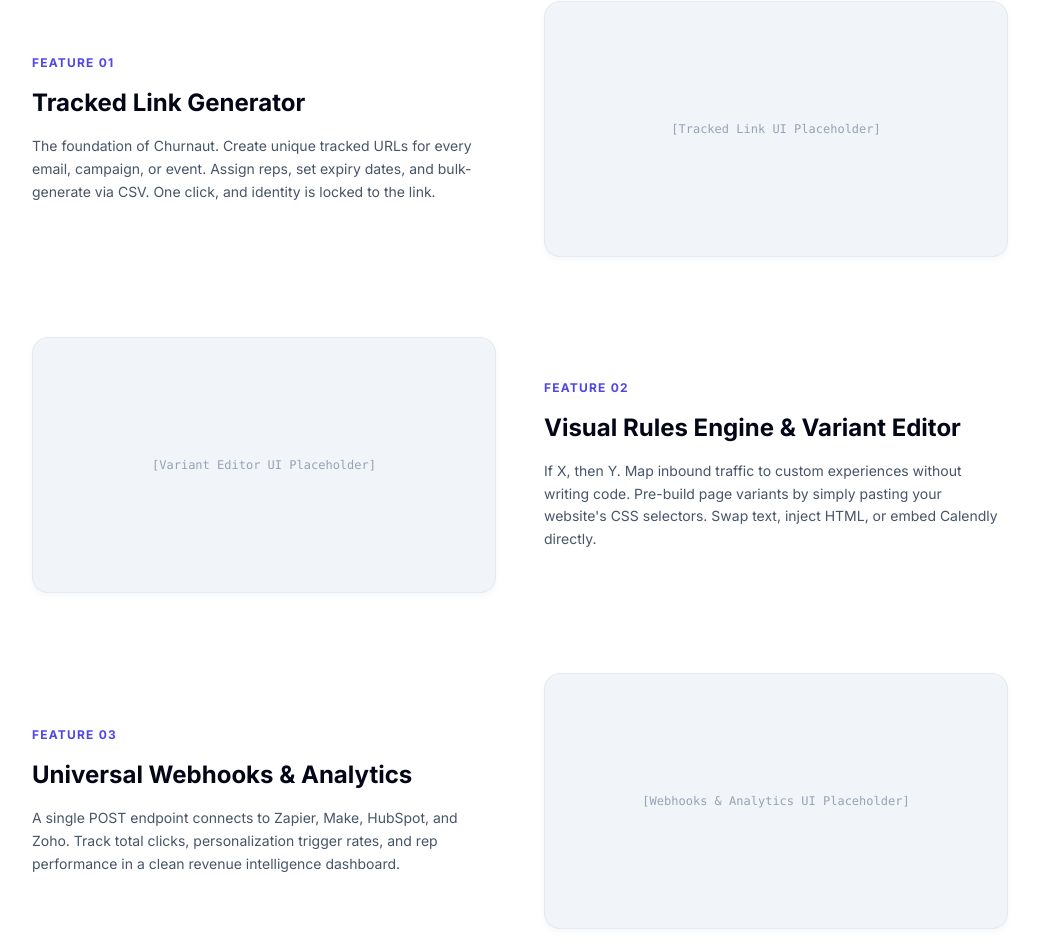
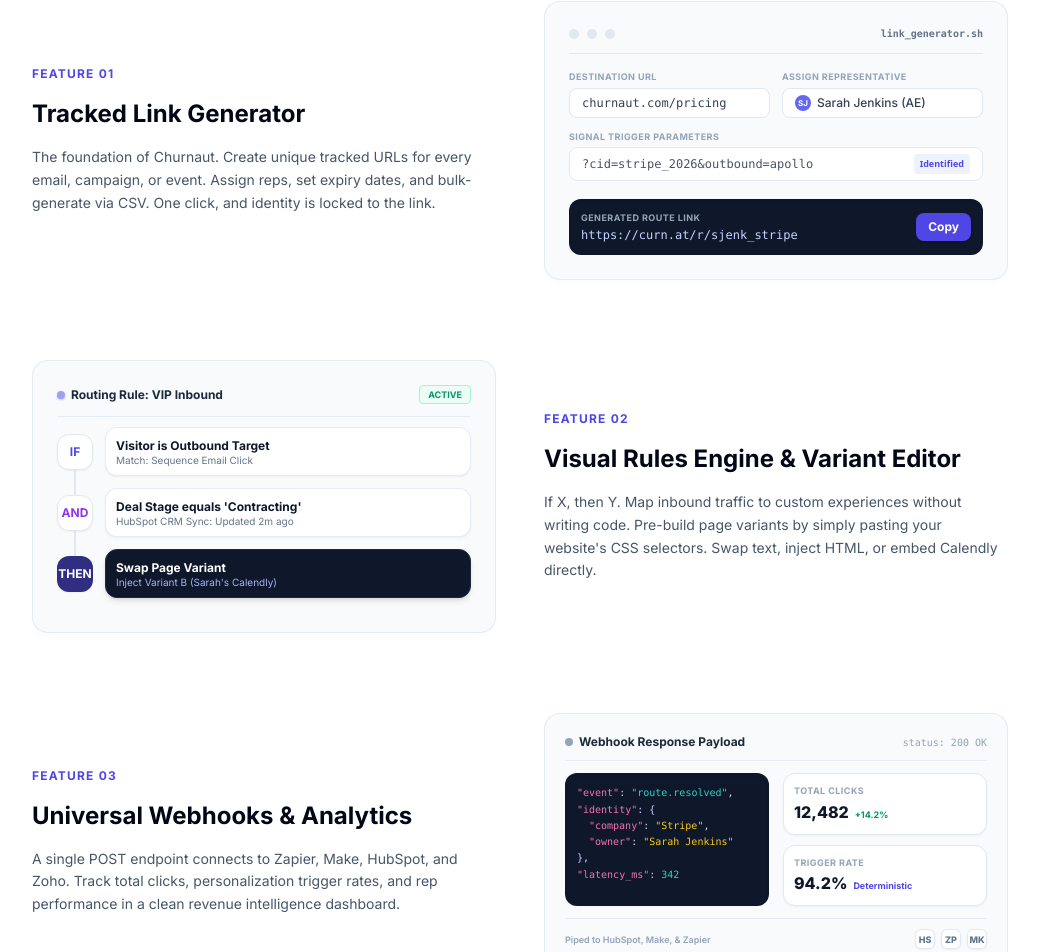
Before and after one commit to cherrylw1/SignalRoute, a Next.js app: page / in a window 1280 px wide. Shown: the part 4217-5169 px from the top of the page, without its empty margins (120-1159 px from the left). Built offline with nearby package versions, Linux system fonts and the light colour scheme.

Commit message:
Replace feature deep dive placeholders with realistic premium mockup cards

```diff
--- a/src/app/page.tsx
+++ b/src/app/page.tsx
@@ -828,16 +828,107 @@ export default function ChurnautHome() {
                     The foundation of Churnaut. Create unique tracked URLs for every email, campaign, or event. Assign reps, set expiry dates, and bulk-generate via CSV. One click, and identity is locked to the link.
                   </p>
                 </div>
-                <div className="w-full h-64 bg-slate-100 rounded-2xl border border-slate-200/80 shadow-md shadow-slate-100/50 flex items-center justify-center text-slate-400 font-mono text-xs">
-                  [Tracked Link UI Placeholder]
+
+                {/* Visual Mockup for Tracked Link Generator */}
+                <div className="w-full bg-slate-50 rounded-2xl border border-slate-200/80 shadow-md shadow-slate-100/30 p-6 flex flex-col gap-4">
+                  <div className="flex items-center justify-between border-b border-slate-200 pb-3">
+                    <div className="flex items-center gap-2">
+                      <span className="w-2.5 h-2.5 rounded-full bg-slate-200"></span>
+                      <span className="w-2.5 h-2.5 rounded-full bg-slate-200"></span>
+                      <span className="w-2.5 h-2.5 rounded-full bg-slate-200"></span>
+                    </div>
+                    <span className="text-[10px] font-semibold text-slate-500 font-mono">link_generator.sh</span>
+                  </div>
+
+                  <div className="flex flex-col gap-3">
+                    <div className="grid grid-cols-2 gap-3">
+                      <div className="flex flex-col gap-1">
+                        <span className="text-[9px] font-bold text-slate-400 uppercase tracking-wider">Destination URL</span>
+                        <div className="px-3 py-1.5 bg-white border border-slate-200 rounded-lg text-xs font-mono text-slate-700 truncate">
+                          churnaut.com/pricing
+                        </div>
+                      </div>
+                      <div className="flex flex-col gap-1">
+                        <span className="text-[9px] font-bold text-slate-400 uppercase tracking-wider">Assign Representative</span>
+                        <div className="px-3 py-1.5 bg-white border border-slate-200 rounded-lg text-xs font-medium text-slate-700 flex items-center gap-1.5">
+                          <div className="w-4 h-4 rounded-full bg-indigo-500 text-[8px] text-white flex items-center justify-center font-bold">SJ</div>
+                          Sarah Jenkins (AE)
+                        </div>
+                      </div>
+                    </div>
+
+                    <div className="flex flex-col gap-1">
+                      <span className="text-[9px] font-bold text-slate-400 uppercase tracking-wider">Signal Trigger Parameters</span>
+                      <div className="px-3 py-1.5 bg-white border border-slate-200 rounded-lg text-xs font-mono text-slate-600 flex justify-between items-center">
+                        <span>?cid=stripe_2026&amp;outbound=apollo</span>
+                        <span className="text-[9px] bg-indigo-50 text-indigo-600 px-1.5 py-0.5 rounded font-sans font-bold">Identified</span>
+                      </div>
+                    </div>
+
+                    <div className="mt-1.5 p-3 bg-slate-900 text-white rounded-xl flex items-center justify-between gap-3 shadow-inner">
+                      <div className="flex flex-col gap-0.5 min-w-0">
+                        <span className="text-[9px] font-bold text-slate-400 uppercase tracking-wider">Generated Route Link</span>
+                        <span className="text-xs font-mono truncate text-indigo-200">
+                          https://curn.at/r/sjenk_stripe
+                        </span>
+                      </div>
+                      <button className="px-3 py-1.5 bg-indigo-600 hover:bg-indigo-500 text-xs font-bold rounded-lg text-white shrink-0 shadow transition-colors">
+                        Copy
+                      </button>
+                    </div>
+                  </div>
                 </div>
               </div>
 
               {/* Block 2: Visual Rules Engine & Variant Editor (Image left, Text right) */}
               <div className="grid grid-cols-1 md:grid-cols-2 gap-12 items-center">
-                <div className="order-2 md:order-1 w-full h-64 bg-slate-100 rounded-2xl border border-slate-200/80 shadow-md shadow-slate-100/50 flex items-center justify-center text-slate-400 font-mono text-xs">
-                  [Variant Editor UI Placeholder]
+                {/* Visual Mockup for Rules Engine */}
+                <div className="order-2 md:order-1 w-full bg-slate-50 rounded-2xl border border-slate-200/80 shadow-md shadow-slate-100/30 p-6 flex flex-col justify-between relative overflow-hidden">
+                  <div className="flex items-center justify-between border-b border-slate-200/80 pb-3">
+                    <span className="text-xs font-bold text-slate-800 flex items-center gap-1.5">
+                      <span className="w-2 h-2 rounded-full bg-indigo-600 shadow-sm shadow-indigo-400 animate-pulse"></span>
+                      Routing Rule: VIP Inbound
+                    </span>
+                    <span className="text-[9px] font-bold text-emerald-600 bg-emerald-50 px-2 py-0.5 rounded border border-emerald-200">
+                      ACTIVE
+                    </span>
+                  </div>
+
+                  <div className="my-2.5 flex flex-col gap-3 relative">
+                    <div className="absolute left-[17px] top-4 bottom-4 w-0.5 bg-slate-200"></div>
+
+                    <div className="flex items-center gap-3 relative z-10">
+                      <div className="w-9 h-9 rounded-xl bg-white border border-slate-200 flex items-center justify-center shadow-sm text-indigo-600 text-xs font-bold shrink-0">
+                        IF
+                      </div>
+                      <div className="flex-grow bg-white border border-slate-200/80 p-2.5 rounded-xl shadow-sm min-w-0">
+                        <p className="text-xs font-bold text-slate-900 leading-tight">Visitor is Outbound Target</p>
+                        <p className="text-[10px] text-slate-500 mt-0.5 leading-none">Match: Sequence Email Click</p>
+                      </div>
+                    </div>
+
+                    <div className="flex items-center gap-3 relative z-10">
+                      <div className="w-9 h-9 rounded-xl bg-white border border-slate-200 flex items-center justify-center shadow-sm text-purple-600 text-xs font-bold shrink-0">
+                        AND
+                      </div>
+                      <div className="flex-grow bg-white border border-slate-200/80 p-2.5 rounded-xl shadow-sm min-w-0">
+                        <p className="text-xs font-bold text-slate-900 leading-tight">Deal Stage equals &apos;Contracting&apos;</p>
+                        <p className="text-[10px] text-slate-500 mt-0.5 leading-none">HubSpot CRM Sync: Updated 2m ago</p>
+                      </div>
+                    </div>
+
+                    <div className="flex items-center gap-3 relative z-10">
+                      <div className="w-9 h-9 rounded-xl bg-indigo-900 text-white flex items-center justify-center shadow-sm text-xs font-bold shrink-0">
+                        THEN
+                      </div>
+                      <div className="flex-grow bg-slate-900 border border-slate-800 p-2.5 rounded-xl shadow-md text-white min-w-0">
+                        <p className="text-xs font-bold leading-tight">Swap Page Variant</p>
+                        <p className="text-[10px] text-indigo-300 mt-0.5 leading-none">Inject Variant B (Sarah&apos;s Calendly)</p>
+                      </div>
+                    </div>
+                  </div>
                 </div>
+
                 <div className="order-1 md:order-2 flex flex-col gap-4">
                   <span className="text-xs font-bold text-indigo-600 uppercase tracking-widest">Feature 02</span>
                   <h3 className="text-2xl font-bold text-slate-950">Visual Rules Engine & Variant Editor</h3>
@@ -856,8 +947,54 @@ export default function ChurnautHome() {
                     A single POST endpoint connects to Zapier, Make, HubSpot, and Zoho. Track total clicks, personalization trigger rates, and rep performance in a clean revenue intelligence dashboard.
                   </p>
                 </div>
-                <div className="w-full h-64 bg-slate-100 rounded-2xl border border-slate-200/80 shadow-md shadow-slate-100/50 flex items-center justify-center text-slate-400 font-mono text-xs">
-                  [Webhooks & Analytics UI Placeholder]
+
+                {/* Visual Mockup for Webhooks & Analytics */}
+                <div className="w-full bg-slate-50 rounded-2xl border border-slate-200/80 shadow-md shadow-slate-100/30 p-5 flex flex-col justify-between relative overflow-hidden">
+                  <div className="flex items-center justify-between border-b border-slate-200/80 pb-2.5">
+                    <span className="text-xs font-bold text-slate-800 flex items-center gap-1.5">
+                      <span className="w-2 h-2 rounded-full bg-slate-400"></span>
+                      Webhook Response Payload
+                    </span>
+                    <span className="text-[10px] font-mono text-slate-400">status: 200 OK</span>
+                  </div>
+
+                  <div className="grid grid-cols-1 sm:grid-cols-2 gap-3.5 my-3">
+                    <div className="bg-slate-900 rounded-xl p-3 text-[10px] font-mono text-indigo-200 overflow-x-auto shadow-inner leading-relaxed">
+                      <div><span className="text-pink-400">&quot;event&quot;</span>: <span className="text-teal-400">&quot;route.resolved&quot;</span>,</div>
+                      <div><span className="text-pink-400">&quot;identity&quot;</span>: &#123;</div>
+                      <div className="pl-3"><span className="text-pink-400">&quot;company&quot;</span>: <span className="text-yellow-400">&quot;Stripe&quot;</span>,</div>
+                      <div className="pl-3"><span className="text-pink-400">&quot;owner&quot;</span>: <span className="text-yellow-400">&quot;Sarah Jenkins&quot;</span></div>
+                      <div>&#125;,</div>
+                      <div><span className="text-pink-400">&quot;latency_ms&quot;</span>: <span className="text-teal-400">342</span></div>
+                    </div>
+
+                    <div className="flex flex-col justify-between gap-2.5">
+                      <div className="bg-white border border-slate-200 p-2.5 rounded-xl shadow-sm">
+                        <span className="text-[9px] font-bold text-slate-400 uppercase tracking-wider block">Total Clicks</span>
+                        <div className="flex items-baseline gap-1.5 mt-0.5">
+                          <span className="text-base font-extrabold text-slate-900">12,482</span>
+                          <span className="text-[9px] font-bold text-emerald-600">+14.2%</span>
+                        </div>
+                      </div>
+
+                      <div className="bg-white border border-slate-200 p-2.5 rounded-xl shadow-sm">
+                        <span className="text-[9px] font-bold text-slate-400 uppercase tracking-wider block">Trigger Rate</span>
+                        <div className="flex items-baseline gap-1.5 mt-0.5">
+                          <span className="text-base font-extrabold text-slate-900">94.2%</span>
+                          <span className="text-[9px] font-bold text-indigo-600">Deterministic</span>
+                        </div>
+                      </div>
+                    </div>
+                  </div>
+
+                  <div className="pt-2.5 border-t border-slate-200/80 flex items-center justify-between">
+                    <span className="text-[9px] font-semibold text-slate-400">Piped to HubSpot, Make, &amp; Zapier</span>
+                    <div className="flex gap-1.5">
+                      <span className="w-5 h-5 rounded-md bg-white border border-slate-200 flex items-center justify-center text-[9px] font-extrabold text-slate-500 shadow-sm select-none">HS</span>
+                      <span className="w-5 h-5 rounded-md bg-white border border-slate-200 flex items-center justify-center text-[9px] font-extrabold text-slate-500 shadow-sm select-none">ZP</span>
+                      <span className="w-5 h-5 rounded-md bg-white border border-slate-200 flex items-center justify-center text-[9px] font-extrabold text-slate-500 shadow-sm select-none">MK</span>
+                    </div>
+                  </div>
                 </div>
               </div>
 
```
